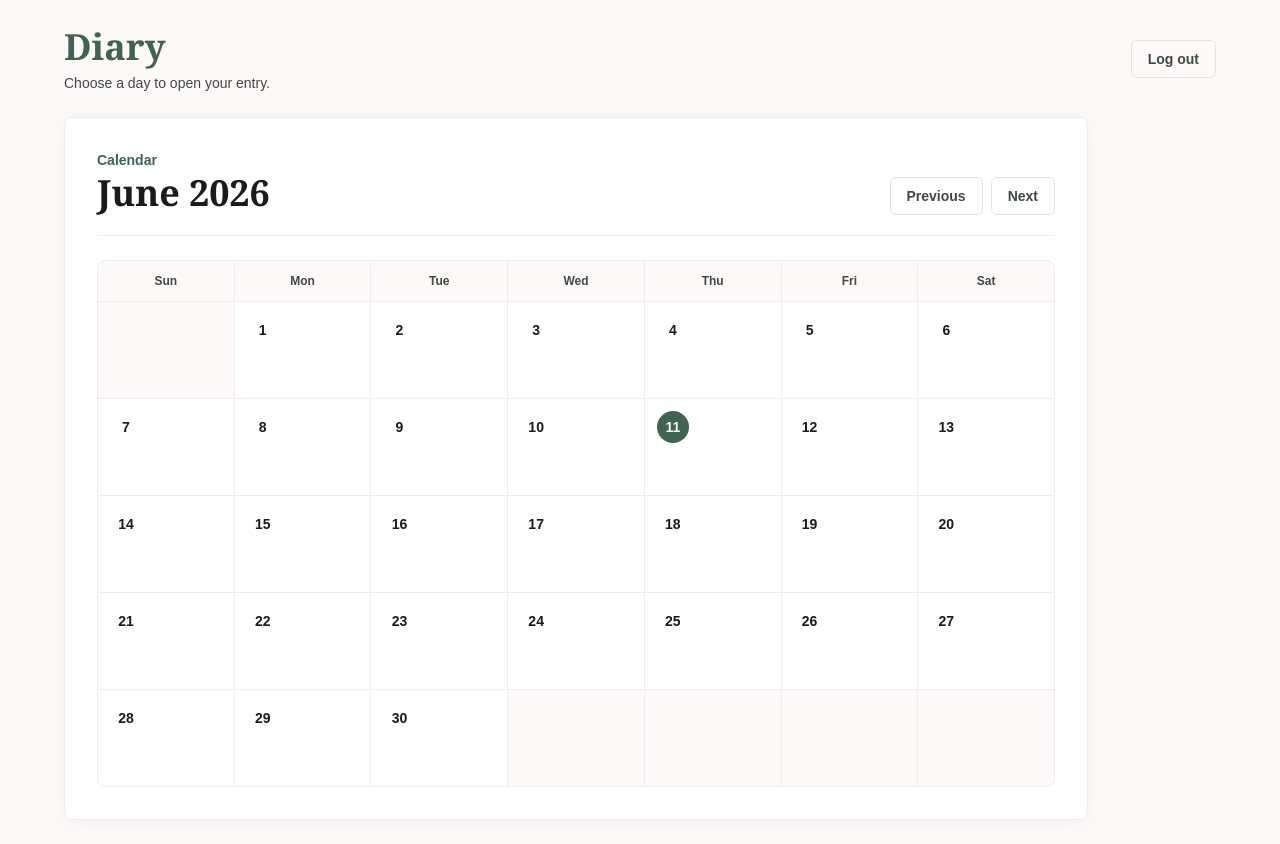
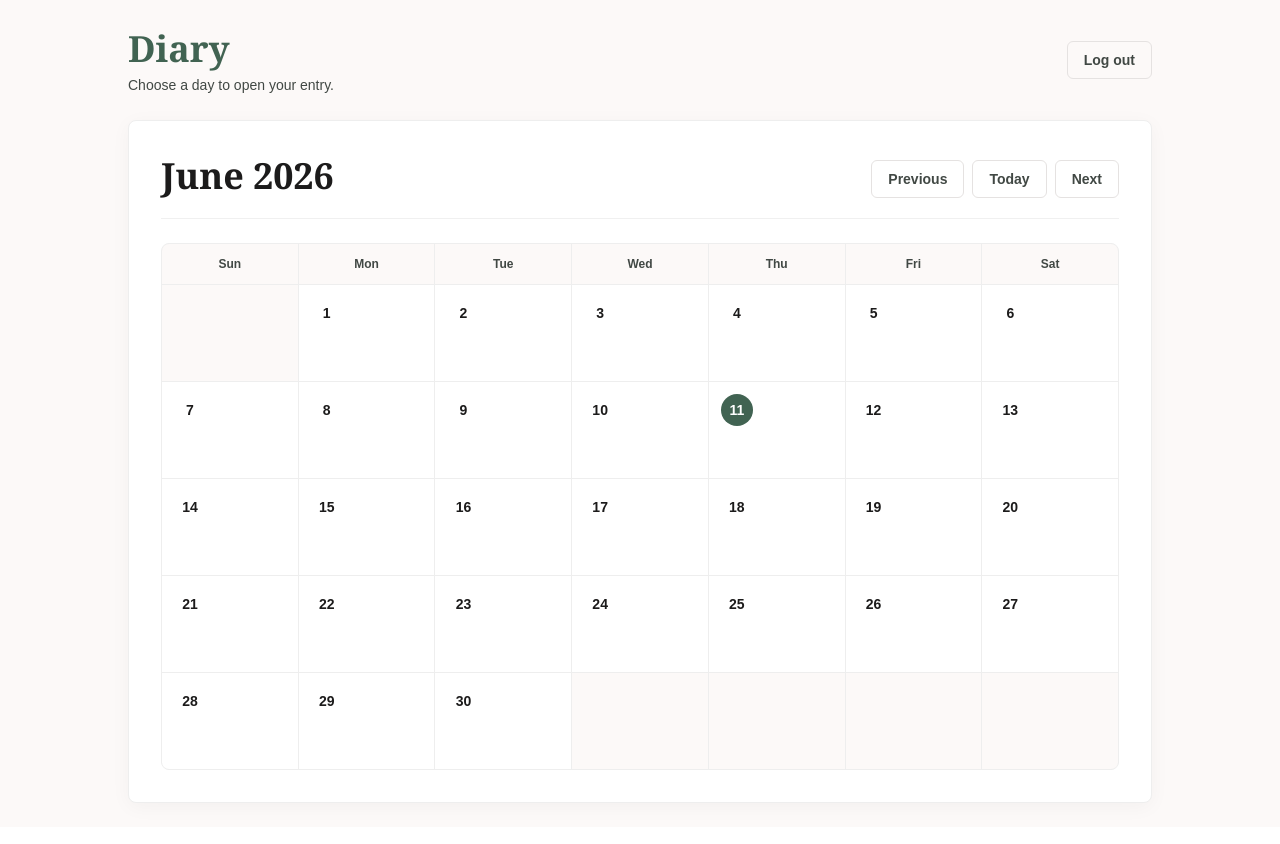
Before and after one commit to JustinLTH3/diary-app, a Next.js app: page /calendar in a window 1280 px wide. Built offline with nearby package versions, Linux system fonts and the light colour scheme; no server answers; sample sign-in values are in the browser's storage.

Commit message:
Align protected page headers

```diff
--- a/app/(app)/calendar/page.tsx
+++ b/app/(app)/calendar/page.tsx
@@ -12,8 +12,8 @@ export default async function CalendarPage({ searchParams }: CalendarPageProps =
 
   return (
     <main className="min-h-screen flex-1 bg-signup-background px-4 py-6 text-signup-text sm:px-6 lg:px-8">
-      <div className="mx-auto flex w-full max-w-6xl flex-col gap-6">
-        <header className="flex flex-col gap-4 sm:flex-row sm:items-center sm:justify-between">
+      <div className="mx-auto flex w-full max-w-5xl flex-col gap-6">
+        <header className="flex min-h-[4.5rem] flex-col gap-4 sm:flex-row sm:items-center sm:justify-between">
           <div>
             <p className="font-serif text-4xl leading-tight font-bold text-signup-primary">Diary</p>
             <p className="mt-1 text-sm text-signup-muted">Choose a day to open your entry.</p>
--- a/app/(app)/diary/[date]/page.tsx
+++ b/app/(app)/diary/[date]/page.tsx
@@ -37,7 +37,7 @@ export default async function DiaryPage({ params }: DiaryPageProps) {
   return (
     <main className="min-h-screen flex-1 bg-signup-background px-4 py-6 text-signup-text sm:px-6 lg:px-8">
       <div className="mx-auto flex w-full max-w-5xl flex-col gap-6">
-        <header className="flex flex-col gap-3 sm:flex-row sm:items-center sm:justify-between">
+        <header className="flex min-h-[4.5rem] flex-col gap-4 sm:flex-row sm:items-center sm:justify-between">
           <Link
             href={calendarHref}
             className="inline-flex w-fit rounded-md border border-signup-input-border px-4 py-2 text-sm font-semibold text-signup-muted transition-colors hover:border-signup-primary hover:text-signup-primary focus:ring-3 focus:ring-signup-primary/25 focus:outline-none"
--- a/components/calendar/calendar-month.tsx
+++ b/components/calendar/calendar-month.tsx
@@ -19,6 +19,10 @@ const dayLabelFormatter = new Intl.DateTimeFormat("en-US", {
 export function CalendarMonth({ year, month }: CalendarMonthProps) {
   const today = new Date();
   const todayDate = today.toLocaleDateString("en-CA");
+  const currentMonth = {
+    year: today.getFullYear(),
+    month: today.getMonth() + 1,
+  };
   const days = buildCalendarDays(year, month);
   const previousMonth = getRelativeMonth(year, month, -1);
   const nextMonth = getRelativeMonth(year, month, 1);
@@ -30,7 +34,6 @@ export function CalendarMonth({ year, month }: CalendarMonthProps) {
     >
       <div className="flex flex-col gap-4 border-b border-signup-divider pb-5 sm:flex-row sm:items-end sm:justify-between">
         <div>
-          <p className="text-sm font-semibold text-signup-primary">Calendar</p>
           <h1
             id="calendar-heading"
             className="font-serif text-3xl leading-tight font-semibold text-signup-text sm:text-4xl"
@@ -45,6 +48,12 @@ export function CalendarMonth({ year, month }: CalendarMonthProps) {
             className="rounded-md border border-signup-input-border px-4 py-2 text-sm font-semibold text-signup-muted transition-colors hover:border-signup-primary hover:text-signup-primary focus:ring-3 focus:ring-signup-primary/25 focus:outline-none"
           >
             Previous
+          </Link>
+          <Link
+            href={calendarHref(currentMonth.year, currentMonth.month)}
+            className="rounded-md border border-signup-input-border px-4 py-2 text-sm font-semibold text-signup-muted transition-colors hover:border-signup-primary hover:text-signup-primary focus:ring-3 focus:ring-signup-primary/25 focus:outline-none"
+          >
+            Today
           </Link>
           <Link
             href={calendarHref(nextMonth.year, nextMonth.month)}
```
Also changed, not shown: 2 other files (tests, documents, lock files or other folders).
